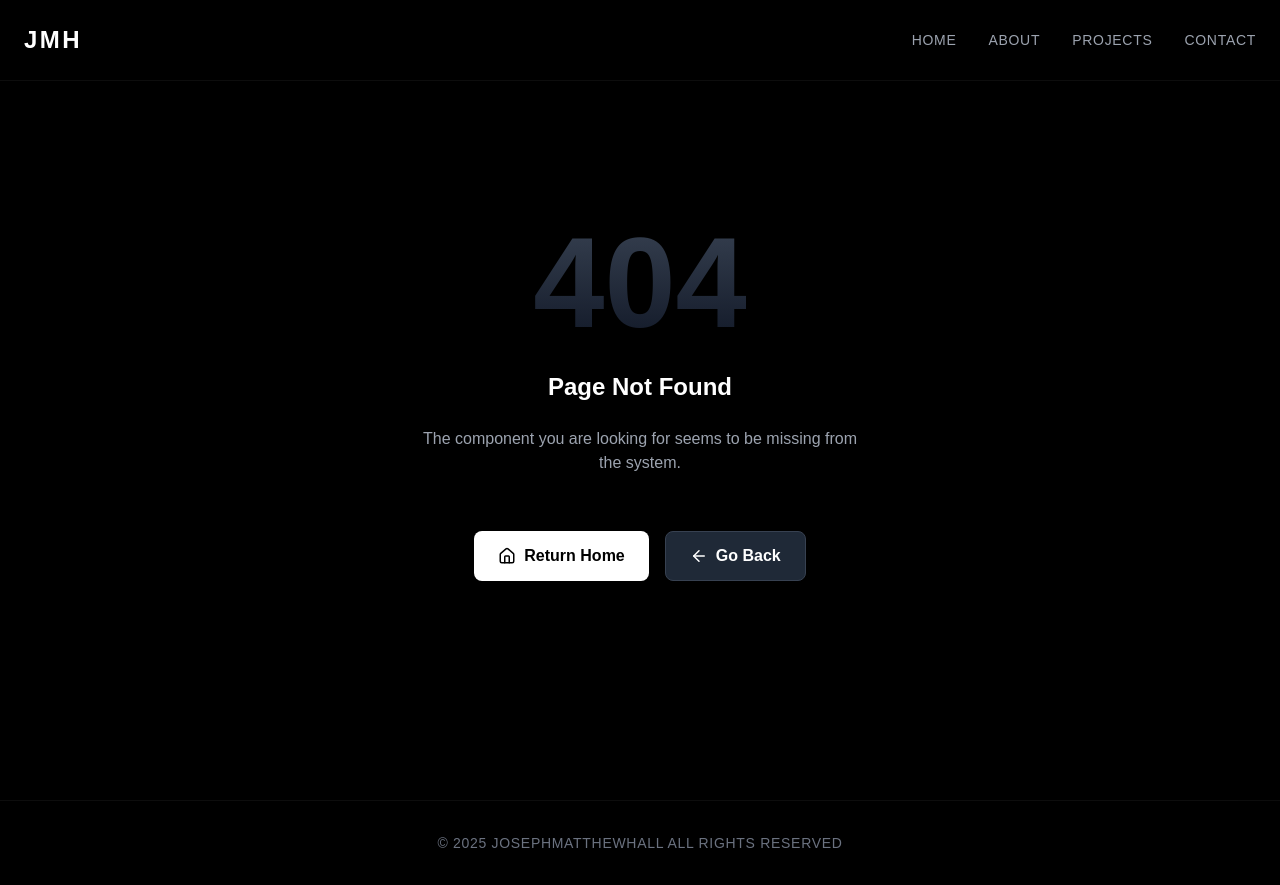
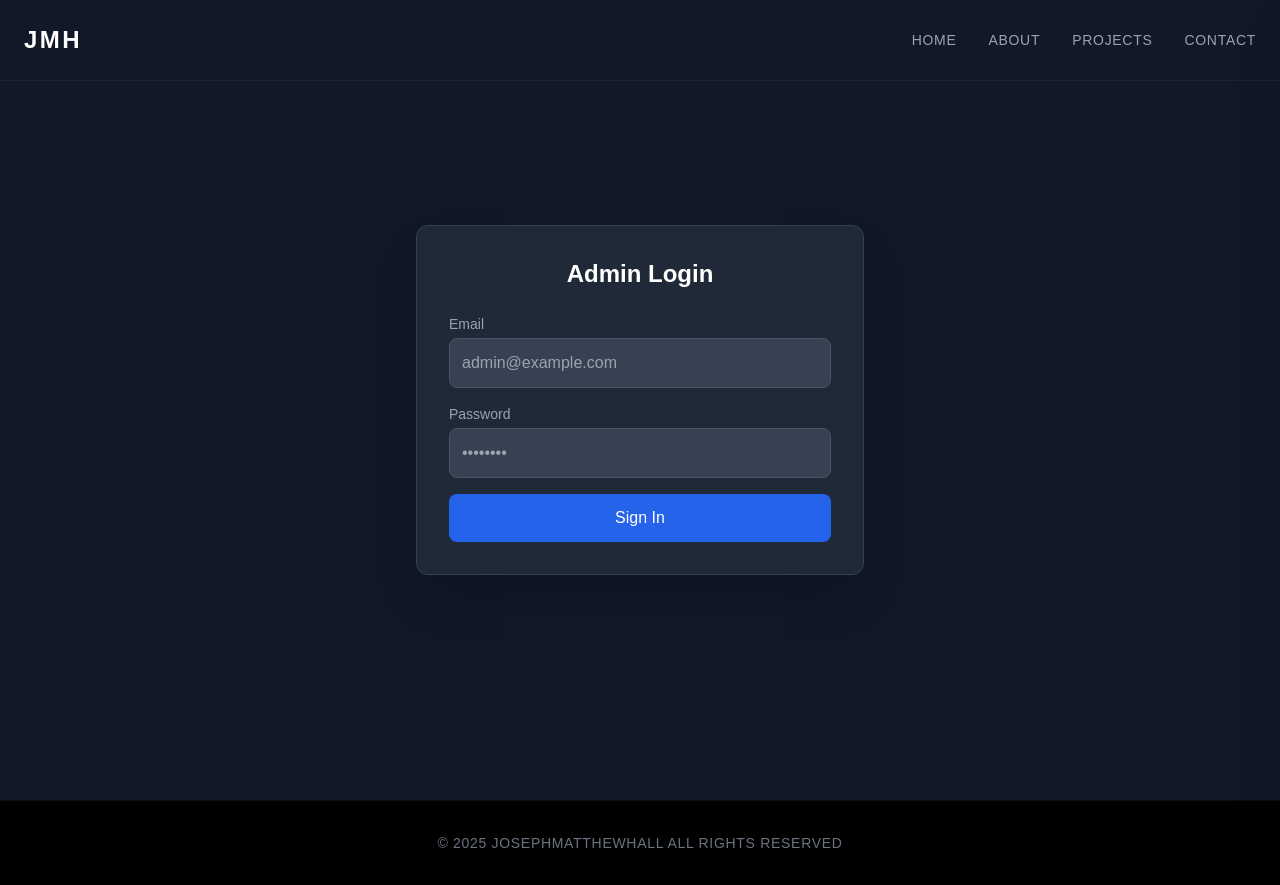
Before and after one commit to JosephMattHall/jmh, a Next.js app: page /login in a window 1280 px wide. Before the commit this address had no page. Built offline with nearby package versions, Linux system fonts and the light colour scheme; no server answers.

Commit message:
fix firebase rules

```diff
--- /dev/null
+++ b/app/admin/layout.tsx
@@ -0,0 +1,10 @@
+"use client";
+import AdminRoute from "@/components/AdminRoute";
+
+export default function AdminLayout({
+    children,
+}: {
+    children: React.ReactNode;
+}) {
+    return <AdminRoute>{children}</AdminRoute>;
+}
--- a/app/layout.tsx
+++ b/app/layout.tsx
@@ -3,6 +3,7 @@ import React from 'react'
 import type { ReactNode } from 'react'
 import Navbar from '@/components/NavBar';
 import Footer from '@/components/Footer';
+import { AuthProvider } from '@/context/AuthContext';
 
 export const metadata = {
   title: 'Joseph Matthew Hall',
@@ -13,11 +14,13 @@ export default function RootLayout({ children }: { children: ReactNode }) {
   return (
     <html lang="en">
       <body className="min-h-screen bg-[radial-gradient(ellipse_at_top,_var(--tw-gradient-stops))] from-gray-900 via-[#050505] to-black text-white flex flex-col">
-        <Navbar />
-        <main className="flex-grow">
-          {children}
-        </main>
-        <Footer />
+        <AuthProvider>
+          <Navbar />
+          <main className="flex-grow">
+            {children}
+          </main>
+          <Footer />
+        </AuthProvider>
       </body>
     </html>
   )
--- /dev/null
+++ b/app/login/page.tsx
@@ -0,0 +1,73 @@
+"use client";
+import React, { useState } from "react";
+import { signInWithEmailAndPassword } from "firebase/auth";
+import { auth } from "@/lib/firestore";
+import { useRouter } from "next/navigation";
+import { AlertCircle } from "lucide-react";
+
+const LoginPage = () => {
+    const [email, setEmail] = useState("");
+    const [password, setPassword] = useState("");
+    const [error, setError] = useState<string | null>(null);
+    const router = useRouter();
+
+    const handleLogin = async (e: React.FormEvent) => {
+        e.preventDefault();
+        setError(null);
+        try {
+            await signInWithEmailAndPassword(auth, email, password);
+            router.push("/admin");
+        } catch (err: any) {
+            setError("Failed to login. Please check your credentials.");
+            console.error(err);
+        }
+    };
+
+    return (
+        <div className="min-h-screen flex items-center justify-center bg-gray-900 p-4">
+            <div className="bg-gray-800 p-8 rounded-xl shadow-2xl w-full max-w-md border border-gray-700">
+                <h1 className="text-2xl font-bold text-white mb-6 text-center">Admin Login</h1>
+
+                {error && (
+                    <div className="bg-red-500/10 border border-red-500/50 text-red-500 p-3 rounded-lg flex items-center gap-2 mb-4">
+                        <AlertCircle size={18} />
+                        <span className="text-sm">{error}</span>
+                    </div>
+                )}
+
+                <form onSubmit={handleLogin} className="space-y-4">
+                    <div>
+                        <label className="block text-gray-400 text-sm mb-1">Email</label>
+                        <input
+                            type="email"
+                            value={email}
+                            onChange={(e) => setEmail(e.target.value)}
+                            className="w-full bg-gray-700 border border-gray-600 rounded-lg p-3 text-white focus:outline-none focus:border-blue-500 transition-colors"
+                            placeholder="admin@example.com"
+                            required
+                        />
+                    </div>
+                    <div>
+                        <label className="block text-gray-400 text-sm mb-1">Password</label>
+                        <input
+                            type="password"
+                            value={password}
+                            onChange={(e) => setPassword(e.target.value)}
+                            className="w-full bg-gray-700 border border-gray-600 rounded-lg p-3 text-white focus:outline-none focus:border-blue-500 transition-colors"
+                            placeholder="••••••••"
+                            required
+                        />
+                    </div>
+                    <button
+                        type="submit"
+                        className="w-full bg-blue-600 hover:bg-blue-500 text-white font-medium py-3 rounded-lg transition-colors mt-2"
+                    >
+                        Sign In
+                    </button>
+                </form>
+            </div>
+        </div>
+    );
+};
+
+export default LoginPage;
--- /dev/null
+++ b/components/AdminRoute.tsx
@@ -0,0 +1,27 @@
+"use client";
+import { useAuth } from "@/context/AuthContext";
+import { useRouter } from "next/navigation";
+import { useEffect } from "react";
+
+const AdminRoute = ({ children }: { children: React.ReactNode }) => {
+    const { user, loading } = useAuth();
+    const router = useRouter();
+
+    useEffect(() => {
+        if (!loading && !user) {
+            router.push("/login");
+        }
+    }, [user, loading, router]);
+
+    if (loading) {
+        return <div className="min-h-screen bg-gray-900 flex items-center justify-center text-white">Loading...</div>;
+    }
+
+    if (!user) {
+        return null;
+    }
+
+    return <>{children}</>;
+};
+
+export default AdminRoute;
--- /dev/null
+++ b/context/AuthContext.tsx
@@ -0,0 +1,33 @@
+"use client";
+import React, { createContext, useContext, useEffect, useState, ReactNode } from "react";
+import { onAuthStateChanged, User } from "firebase/auth";
+import { auth } from "@/lib/firestore";
+
+interface AuthContextType {
+    user: User | null;
+    loading: boolean;
+}
+
+const AuthContext = createContext<AuthContextType>({ user: null, loading: true });
+
+export const AuthProvider = ({ children }: { children: ReactNode }) => {
+    const [user, setUser] = useState<User | null>(null);
+    const [loading, setLoading] = useState(true);
+
+    useEffect(() => {
+        const unsubscribe = onAuthStateChanged(auth, (user) => {
+            setUser(user);
+            setLoading(false);
+        });
+
+        return () => unsubscribe();
+    }, []);
+
+    return (
+        <AuthContext.Provider value={{ user, loading }}>
+            {!loading && children}
+        </AuthContext.Provider>
+    );
+};
+
+export const useAuth = () => useContext(AuthContext);
--- a/lib/firestore.ts
+++ b/lib/firestore.ts
@@ -7,7 +7,7 @@ import { getAnalytics } from "firebase/analytics";
 // Your web app's Firebase configuration
 // For Firebase JS SDK v7.20.0 and later, measurementId is optional
 const firebaseConfig = {
-    apiKey: "AIzaSyDgBdcE0THmiBk0IsAa120i1ygX95_ft_M",
+  apiKey: "AIzaSyDgBdcE0THmiBk0IsAa120i1ygX95_ft_M",
   authDomain: "personal-a9604.firebaseapp.com",
   projectId: "personal-a9604",
   storageBucket: "personal-a9604.firebasestorage.app",
@@ -22,4 +22,6 @@ import { getFirestore } from "firebase/firestore";
 const app = initializeApp(firebaseConfig);
 const analytics = typeof window !== "undefined" ? getAnalytics(app) : null;
 export const db = getFirestore(app);
+import { getAuth } from "firebase/auth";
+export const auth = getAuth(app);
 export default app;
```
Also changed, not shown: .agent/workflows/deploy_rules.md (added), firebase.json (added), 2 other files (tests, documents, lock files or other folders).
